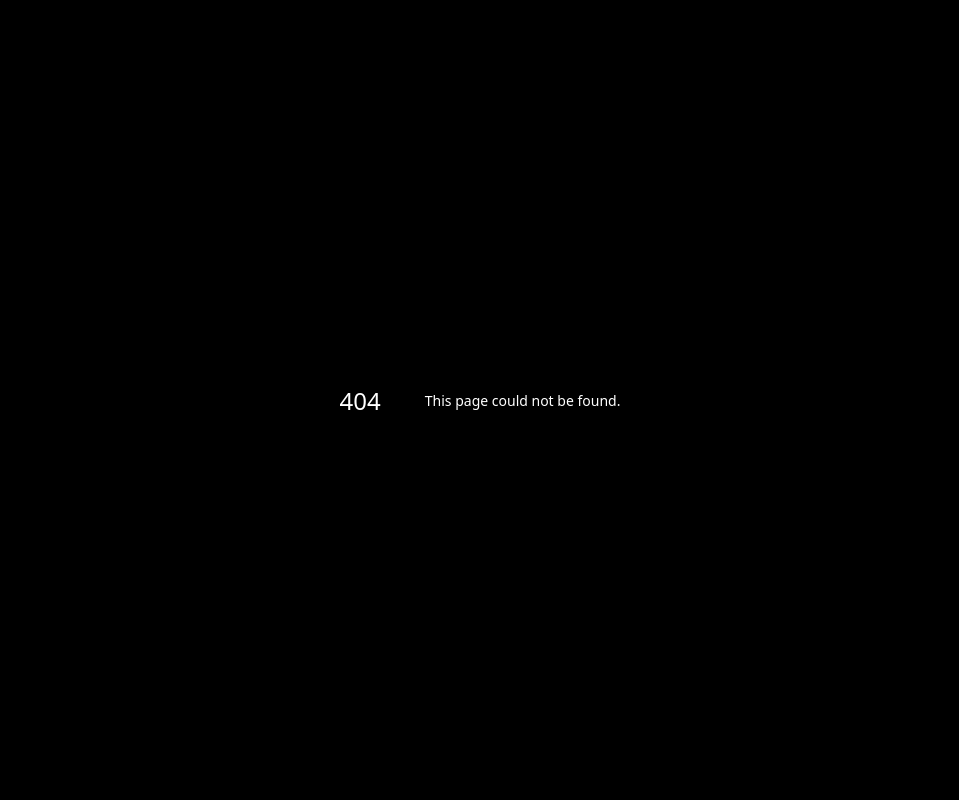
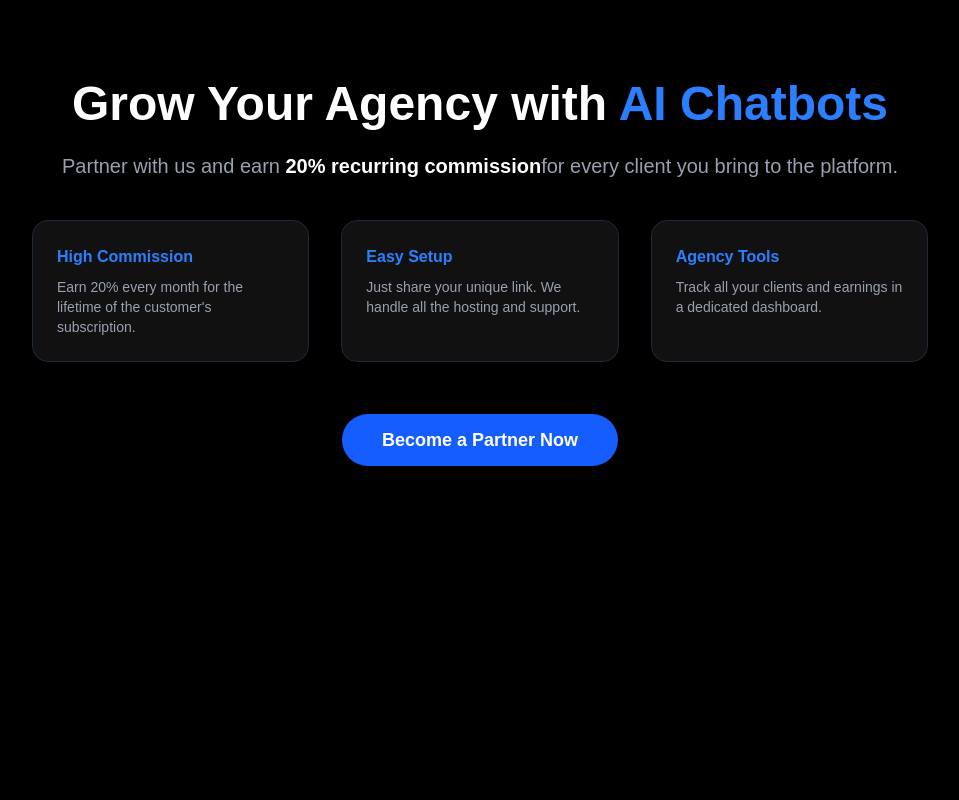
Before and after one commit to snapcartgo/ai-chatbot-saas, a Next.js app: page /partners in a window 1280 px wide. Before the commit this address had no page. Shown: the top 800 px of the page, without its empty margins (160-1119 px from the left). Built offline with nearby package versions, Linux system fonts and the light colour scheme.

Commit message:
Updated chatbot widget and dashboard fixes

```diff
--- a/app/components/Footer.tsx
+++ b/app/components/Footer.tsx
@@ -34,10 +34,9 @@ export default function Footer() {
           <ul className="space-y-4 text-gray-500 text-sm">
             {/* THIS IS YOUR PARTNER LINK */}
             <li>
-              <Link href="/partner-dashboard" className="text-blue-400 font-semibold hover:text-blue-300 transition flex items-center gap-2">
+              <Link href="/partners" className="...">
                 Partner Program
-                <span className="bg-blue-500/10 text-[10px] px-2 py-0.5 rounded-full border border-blue-500/20">Agencies</span>
-              </Link>
+                </Link>
             </li>
             <li><Link href="/contact" className="hover:text-blue-500 transition">Contact Us</Link></li>
             <li><Link href="/terms" className="hover:text-blue-500 transition">Terms of Service</Link></li>
--- /dev/null
+++ b/app/partner-dashboard/PartnerRegistrationForm.tsx
@@ -0,0 +1,64 @@
+'use client';
+
+import { useState } from 'react';
+import { createClient } from '@supabase/supabase-js'; // Use your client-side config if you have one
+import { useRouter } from 'next/navigation';
+
+export default function PartnerRegistrationForm({ userId }: { userId: string }) {
+  const [businessName, setBusinessName] = useState('');
+  const [loading, setLoading] = useState(false);
+  const router = useRouter();
+
+  const supabase = createClient(
+    process.env.NEXT_PUBLIC_SUPABASE_URL!,
+    process.env.NEXT_PUBLIC_SUPABASE_ANON_KEY!
+  );
+
+  const handleSubmit = async (e: React.FormEvent) => {
+    e.preventDefault();
+    setLoading(true);
+
+    // Generate unique code (e.g., AZA-X82F1)
+    const prefix = businessName.toUpperCase().replace(/\s/g, '').substring(0, 3);
+    const random = Math.random().toString(36).substring(2, 7).toUpperCase();
+    const referralCode = `${prefix}-${random}`;
+
+    const { error } = await supabase
+      .from('partners')
+      .insert([
+        {
+          user_id: userId,
+          business_name: businessName,
+          referral_code: referralCode,
+          commission_rate: 20
+        }
+      ]);
+
+    if (error) {
+      alert(error.message);
+      setLoading(false);
+    } else {
+      router.refresh(); // This reloads the page to show the dashboard
+    }
+  };
+
+  return (
+    <form onSubmit={handleSubmit} className="w-full max-w-sm">
+      <input
+        required
+        type="text"
+        placeholder="Your Agency Name"
+        value={businessName}
+        onChange={(e) => setBusinessName(e.target.value)}
+        className="w-full bg-[#111] border border-gray-800 p-3 rounded-lg text-white mb-4 outline-none focus:border-blue-500"
+      />
+      <button
+        disabled={loading}
+        type="submit"
+        className="w-full bg-blue-600 hover:bg-blue-700 text-white font-bold py-3 rounded-lg transition-all"
+      >
+        {loading ? 'Registering...' : 'Get My Referral Link'}
+      </button>
+    </form>
+  );
+}
--- a/app/partner-dashboard/page.tsx
+++ b/app/partner-dashboard/page.tsx
@@ -1,6 +1,7 @@
 import { createClient } from '@supabase/supabase-js'; // Or your local supabase path
 import { cookies } from 'next/headers';
 import { redirect } from 'next/navigation';
+import PartnerRegistrationForm from "./PartnerRegistrationForm";
 
 export default async function PartnerDashboard() {
   const cookieStore = await cookies();
@@ -26,19 +27,20 @@ export default async function PartnerDashboard() {
     .single();
 
   // 4. If they aren't a partner yet, show a "Join" button or redirect
-  if (!partner) {
-    return (
-      <div className="min-h-screen bg-black text-white flex flex-col items-center justify-center p-6">
-        <h1 className="text-3xl font-bold mb-4">Become a Partner</h1>
-        <p className="text-gray-400 mb-6 text-center max-w-md">
-          Join our agency program to earn 20% commission on every client you refer to our AI Chatbot platform.
-        </p>
-        <button className="bg-blue-600 hover:bg-blue-700 text-white px-8 py-3 rounded-lg font-bold">
-          Apply to Join
-        </button>
-      </div>
-    );
-  }
+  // Inside your PartnerDashboard() function, where you check if (!partner)
+if (!partner) {
+  return (
+    <div className="min-h-screen bg-black text-white flex flex-col items-center justify-center p-6 text-center">
+      <h2 className="text-2xl font-bold mb-2">Complete Your Partner Profile</h2>
+      <p className="text-gray-400 mb-8">You are logged in! Just give us your business name to get your referral link.</p>
+
+      {/* Create a Client Component for this form so you can
+         handle the "Submit" and generate the code.
+      */}
+      <PartnerRegistrationForm userId={user.id} />
+    </div>
+  );
+}
 
   // 5. Fetch their Referrals for the list
   const { data: referrals } = await supabase
--- /dev/null
+++ b/app/partners/page.tsx
@@ -0,0 +1,38 @@
+// app/partners/page.tsx
+import Link from 'next/link';
+
+export default function PartnersInfoPage() {
+  return (
+    <div className="min-h-screen bg-black text-white py-20 px-6">
+      <div className="max-w-4xl mx-auto text-center">
+        <h1 className="text-5xl font-extrabold mb-6">
+          Grow Your Agency with <span className="text-blue-500">AI Chatbots</span>
+        </h1>
+        <p className="text-xl text-gray-400 mb-10">
+          Partner with us and earn <span className="text-white font-bold">20% recurring commission</span>
+          for every client you bring to the platform.
+        </p>
+
+        <div className="grid md:grid-cols-3 gap-8 mb-16 text-left">
+          <div className="bg-[#111] p-6 rounded-2xl border border-gray-800">
+            <h3 className="text-blue-500 font-bold mb-2">High Commission</h3>
+            <p className="text-sm text-gray-400">Earn 20% every month for the lifetime of the customer's subscription.</p>
+          </div>
+          <div className="bg-[#111] p-6 rounded-2xl border border-gray-800">
+            <h3 className="text-blue-500 font-bold mb-2">Easy Setup</h3>
+            <p className="text-sm text-gray-400">Just share your unique link. We handle all the hosting and support.</p>
+          </div>
+          <div className="bg-[#111] p-6 rounded-2xl border border-gray-800">
+            <h3 className="text-blue-500 font-bold mb-2">Agency Tools</h3>
+            <p className="text-sm text-gray-400">Track all your clients and earnings in a dedicated dashboard.</p>
+          </div>
+        </div>
+
+        {/* This button sends them to the dashboard where the "Login/Join" logic happens */}
+        <Link href="/partner-dashboard" className="bg-blue-600 hover:bg-blue-700 text-white px-10 py-4 rounded-full font-bold text-lg transition-all">
+          Become a Partner Now
+        </Link>
+      </div>
+    </div>
+  );
+}
```
